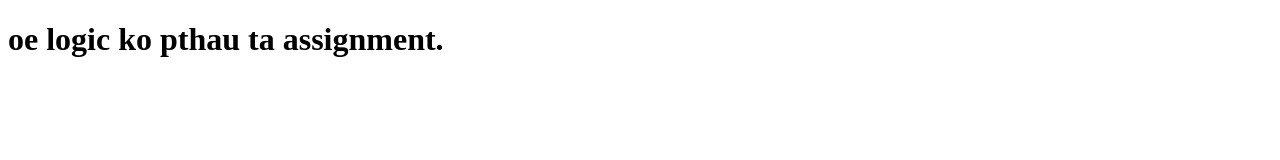
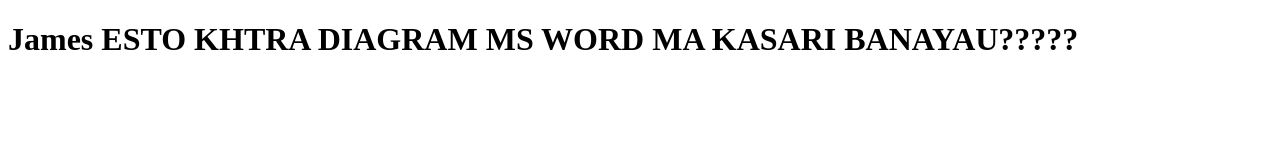
Before and after one commit to przwal/przwal.github.io, a plain HTML site: page index.html in a window 1280 px wide. Drawn offline with Linux system fonts and the light colour scheme.

Commit message:
edited content1

```diff
--- a/index.html
+++ b/index.html
@@ -1,9 +1,9 @@
 <!DOCTYPE html>
 <html lang="en">
     <head>
-        <title>My Site!</title>
+        <title>JAMES(MS WORD) ERD</title>
     </head>
     <body>
-        <h1>oe logic ko pthau ta assignment.</h1>
+        <h1>James ESTO KHTRA DIAGRAM MS WORD MA KASARI BANAYAU?????</h1>
     </body>
 </html>
```
